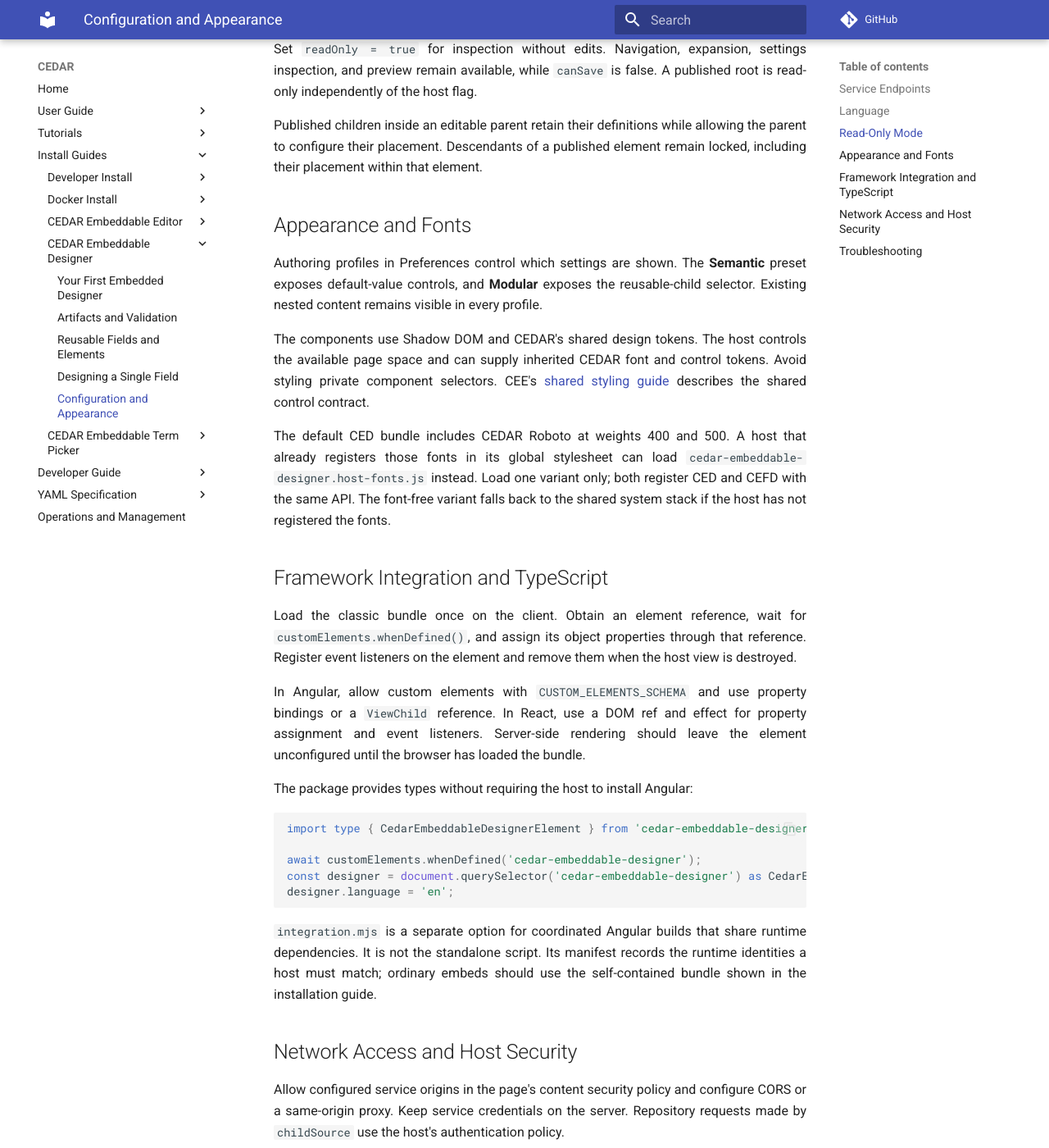
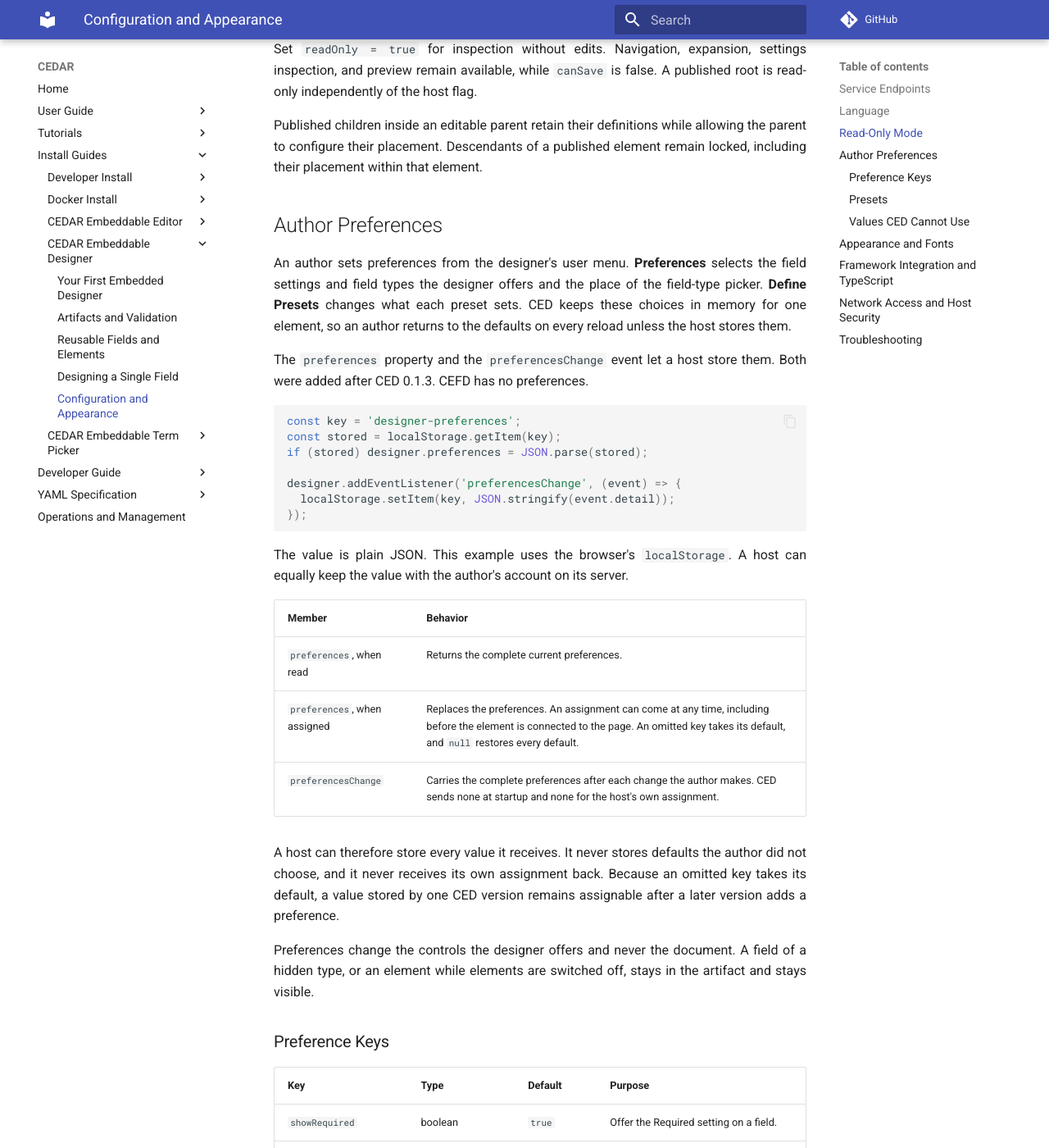
Before and after one commit to metadatacenter/cedar-mkdocs, an MkDocs documentation site: the page built from docs/cedar-embeddable-designer/configuration.md, in a window 1280 px wide and 1400 px high, scrolled down 1442 px. Shown: the whole window at 82% size. Built offline with MkDocs 1.6.1 and Material for MkDocs 9.7.7, drawn with Linux system fonts in a browser that asks for light colours; comment, search, counter and statistics services are not loaded; some of the changed text lies outside the part shown.

Commit message:
Document CED's author preferences and correct what each preset offers
CED gained a `preferences` property and a `preferencesChange` event
after 0.1.3, which let a host keep an author's preferences beyond one
element. The configuration page describes the exchange, lists every
preference key with its type and default, defines the three presets and
shows the warnings CED gives for a value it cannot use.

Three statements about presets disagreed with the designer. The Semantic
preset does not expose default-value controls, which every preset
shows, and the reusable-child selector is offered by every preset except
Basic rather than by Modular alone.

Co-Authored-By: Claude Fable 5.2 <noreply@anthropic.com>

````diff
--- a/docs/cedar-embeddable-designer/configuration.md
+++ b/docs/cedar-embeddable-designer/configuration.md
@@ -5,9 +5,9 @@ or creating a document. Object settings are JavaScript properties, rather than
 string-valued HTML attributes.
 
 The `config` object is accepted once per element. Other host inputs have their
-own lifetimes: `language` and `readOnly` can change at runtime, and `childSource`
-can be replaced between documents. Loading an artifact replaces the editing
-session; see [Artifacts and Validation](artifacts-and-validation.md).
+own lifetimes: `language`, `readOnly`, and `preferences` can change at runtime,
+and `childSource` can be replaced between documents. Loading an artifact replaces
+the editing session; see [Artifacts and Validation](artifacts-and-validation.md).
 
 ## Service Endpoints
 
@@ -62,12 +62,102 @@ Published children inside an editable parent retain their definitions while
 allowing the parent to configure their placement. Descendants of a published
 element remain locked, including their placement within that element.
 
+## Author Preferences
+
+An author sets preferences from the designer's user menu. **Preferences** selects
+the field settings and field types the designer offers and the place of the
+field-type picker. **Define Presets** changes what each preset sets. CED keeps
+these choices in memory for one element, so an author returns to the defaults on
+every reload unless the host stores them.
+
+The `preferences` property and the `preferencesChange` event let a host store
+them. Both were added after CED 0.1.3. CEFD has no preferences.
+
+```javascript
+const key = 'designer-preferences';
+const stored = localStorage.getItem(key);
+if (stored) designer.preferences = JSON.parse(stored);
+
+designer.addEventListener('preferencesChange', (event) => {
+  localStorage.setItem(key, JSON.stringify(event.detail));
+});
+```
+
+The value is plain JSON. This example uses the browser's `localStorage`. A host
+can equally keep the value with the author's account on its server.
+
+| Member | Behavior |
+|---|---|
+| `preferences`, when read | Returns the complete current preferences. |
+| `preferences`, when assigned | Replaces the preferences. An assignment can come at any time, including before the element is connected to the page. An omitted key takes its default, and `null` restores every default. |
+| `preferencesChange` | Carries the complete preferences after each change the author makes. CED sends none at startup and none for the host's own assignment. |
+
+A host can therefore store every value it receives. It never stores defaults the
+author did not choose, and it never receives its own assignment back. Because an
+omitted key takes its default, a value stored by one CED version remains
+assignable after a later version adds a preference.
+
+Preferences change the controls the designer offers and never the document. A
+field of a hidden type, or an element while elements are switched off, stays in
+the artifact and stays visible.
+
+### Preference Keys
+
+| Key | Type | Default | Purpose |
+|---|---|---|---|
+| `showRequired` | boolean | `true` | Offer the Required setting on a field. |
+| `showAllowMultiple` | boolean | `true` | Offer the Allow multiple setting on a field. |
+| `showDefaultValue` | boolean | `true` | Record the dialog's Default Value setting. No control depends on it at present. |
+| `showElements` | boolean | `true` | Offer the action that adds an element. |
+| `fieldSelectionStyle` | `'inline'` or `'sidebar'` | `'inline'` | Offer field types beside the insertion point, or in the library sidebar. |
+| `hiddenFieldTypes` | array of field types | `[]` | Leave these field types out of the type pickers. |
+| `presets` | object | see [Presets](#presets) | Define what the Basic, Semantic, and Modular presets set. |
+
+The package's `CedFieldType` type lists the field types, such as `'text'`,
+`'email'`, and `'controlledTerms'`. `CedPreferences` types the complete value,
+and `CedPreferencesInput` types the value a host assigns, in which every key is
+optional.
+
+### Presets
+
+`presets` holds one definition under each of `basic`, `semantic`, and `modular`.
+A definition has the keys `showRequired`, `showAllowMultiple`,
+`showDefaultValue`, `showElements`, and `hiddenFieldTypes`. Choosing a preset
+copies its definition into the preferences.
+
+| Preset | Default Definition |
+|---|---|
+| Basic | Hides the Controlled Terms field type and the element action. |
+| Semantic | Offers every field type and hides the element action. |
+| Modular | Offers every field type and the element action. A new designer starts in Modular. |
+
+The designer identifies the active preset by comparing the preferences with each
+definition. While Basic is active, it also withholds the selector for reusable
+fields and elements. An author can redefine a preset, so the definitions travel
+with the preferences. A stored value that omitted them could open the next page
+in a different preset.
+
+### Values CED Cannot Use
+
+An assignment never throws. CED checks each key independently, names what it
+cannot use in a console warning, and leaves that preference at its default.
+The warnings read:
+
+```
+Unknown designer preference "theme". Ignored.
+Designer preference "showRequired" must be true or false. Ignored.
+Unknown field type "hologram" in "hiddenFieldTypes". Ignored.
+```
+
+Other valid keys in the same object still apply. A value that is not an object,
+such as a string or an array, is rejected whole and leaves the preferences as
+they were, with this warning:
+
+```
+CEDAR designer preferences must be an object. Ignored.
+```
+
 ## Appearance and Fonts
-
-Authoring profiles in Preferences control which settings are shown. The
-**Semantic** preset exposes default-value controls, and **Modular** exposes
-the reusable-child selector. Existing nested content remains visible in every
-profile.
 
 The components use Shadow DOM and CEDAR's shared design tokens. The host controls
 the available page space and can supply inherited CEDAR font and control tokens.
@@ -121,7 +211,8 @@ the origins named in the artifact when rendered in field controls or preview.
 
 Validate writes on the server and recheck permissions and revisions there.
 Recovery snapshots can contain unfinished user content; scope their storage
-to the correct account and deployment.
+to the correct account and deployment. Stored preferences contain no document
+content, and belong to the author who chose them.
 
 ## Troubleshooting
 
@@ -132,5 +223,6 @@ to the correct account and deployment.
 | Vocabulary authoring is unavailable | Load the CETP bundle and configure a compatible version-aware terminology service. |
 | Changing `config` has no effect | Supply the complete configuration once, or create a new element. |
 | Saving is unavailable | Inspect `validate().canSave`, pending checks, read-only state, and unfinished settings. |
-| Repository selector is unavailable | Supply `childSource` and choose the Modular authoring profile. |
+| Repository selector is unavailable | Supply `childSource` and choose a preset other than Basic. |
+| Preferences return to their defaults on reload | Store the value `preferencesChange` carries and assign it to `preferences`. |
 | Browser blocks a request | Check HTTPS, CORS, the proxy route, and the content security policy. |
````
Also changed, not shown: docs/cedar-embeddable-designer/index.md (+2 -1 lines), docs/cedar-embeddable-designer/reusable-content.md (+3 -2 lines).
